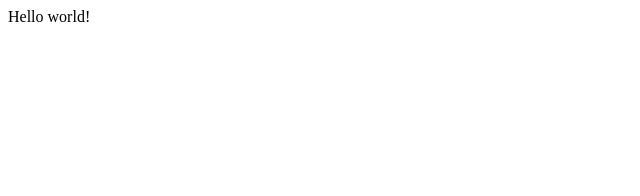
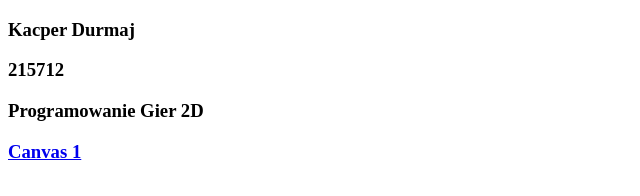
Before and after one commit to Durmix/Programowanie-Gier-2D, a plain HTML site: page index.html in a window 1280 px wide. Shown: the whole page, without its empty margins (0-640 px from the left). Drawn offline with Linux system fonts and the light colour scheme.

Commit message:
Add home page to index.html

```diff
--- a/index.html
+++ b/index.html
@@ -1,8 +1,10 @@
 <!DOCTYPE html>
 <html>
 <body>
-
-Hello world!
+<h3>Kacper Durmaj</h3>
+<h3>215712</h3>
+<h3>Programowanie Gier 2D</h3>
+<h3><a href="canvas1.html">Canvas 1</a></h3>
 
 </body>
 </html>
```
